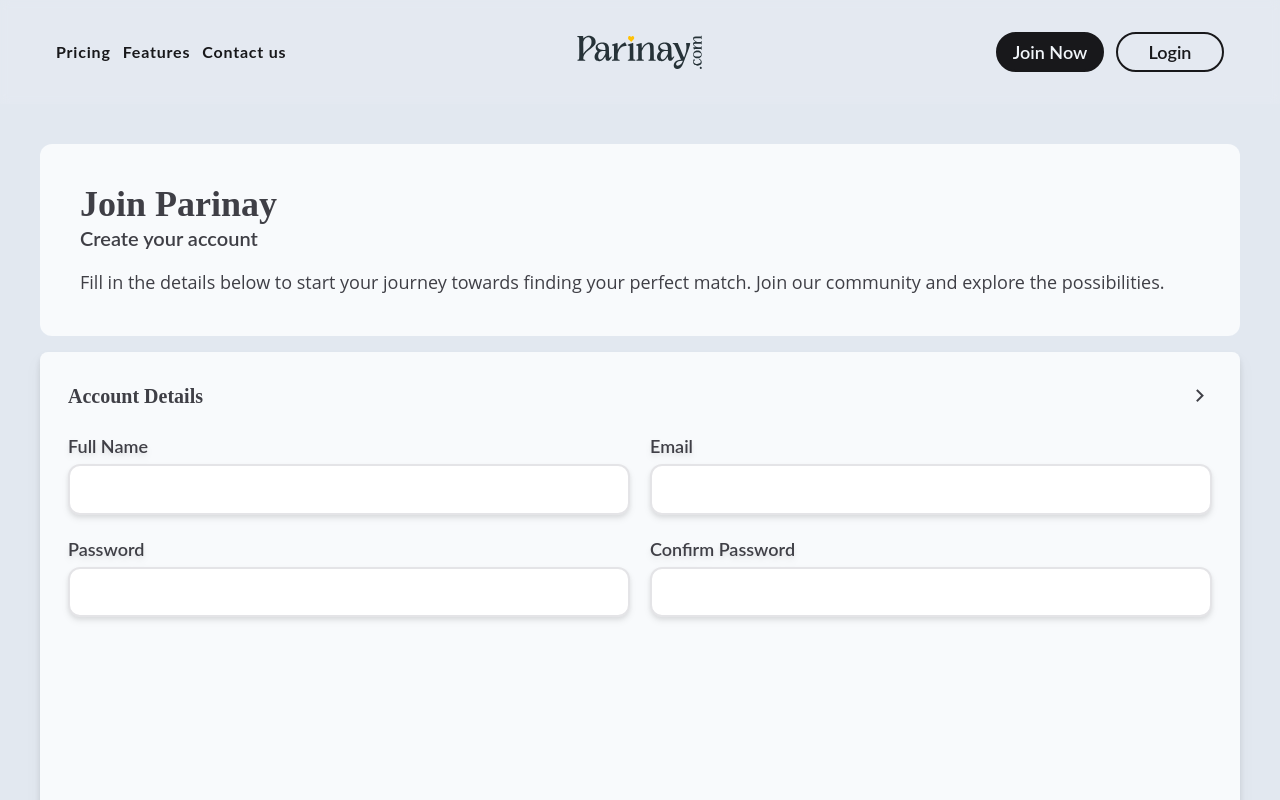
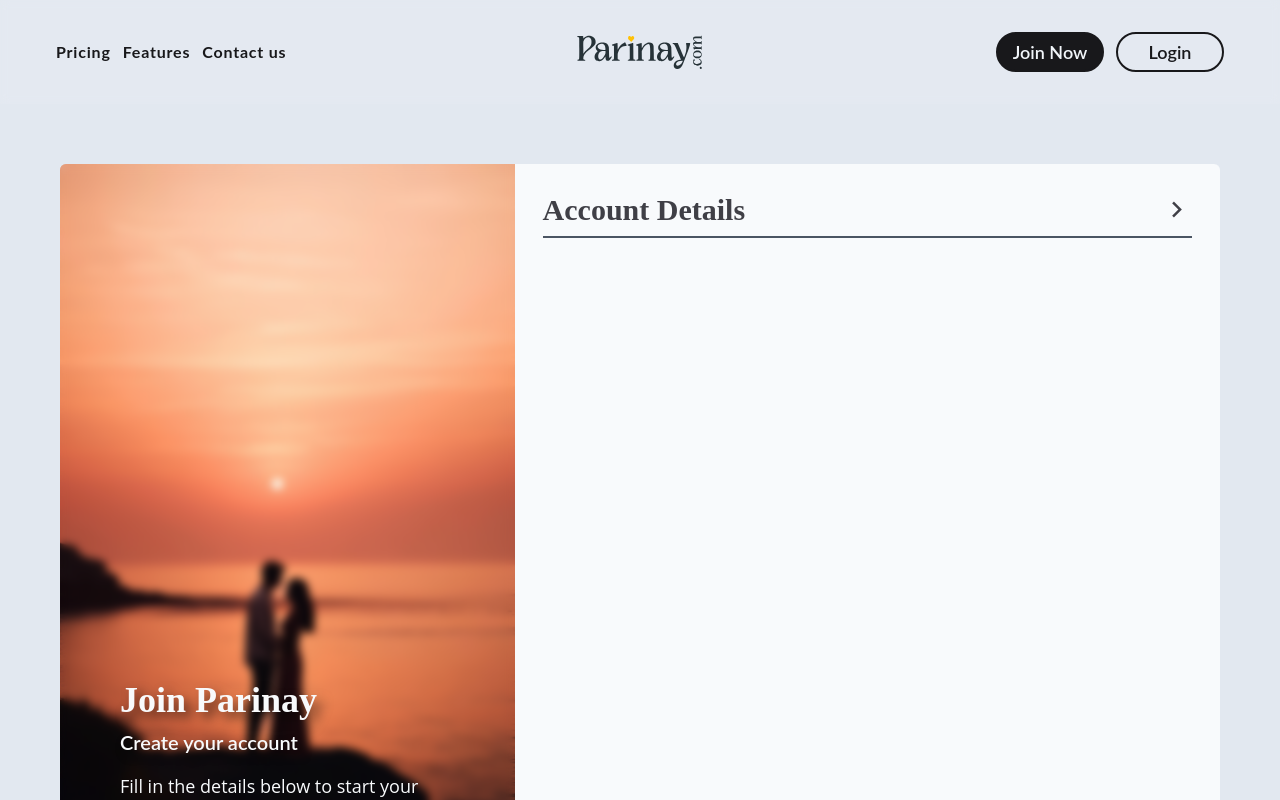
Before and after one commit to JyotiInHex/Parinay, a React (Create React App) app: page /register in a window 1280 px wide. Shown: the top 800 px of the page. Built offline with nearby package versions, Linux system fonts and the light colour scheme; the HTML template or start-up script is replaced by a standard one.

Commit message:
today last

```diff
--- a/src/auth/register.jsx
+++ b/src/auth/register.jsx
@@ -1,4 +1,5 @@
 import React, { useState } from 'react'
+import registerBg from '../assets/registration-2.webp'
 
 const Register = () => {
   const [step, setStep] = useState(1);
@@ -11,103 +12,44 @@
     step6: '',
     step7: '',
   });
+  const [animation, setAnimation] = useState(0);
+  const handleNext = () =>{
+    setAnimation('animate-slide-left')
+    setStep(step + 1);
+  }
+  const handlePrev = () =>{
+    setAnimation('animate-slide-right')
+    setStep(step - 1);
+  }
+
 
   return (
     <>
-      <div className="relative w-full h-auto text-zinc-700 p-10">
-        <div className="p-10 w-full h-auto bg-slate-50 rounded-xl">
-            <h2 className="text-4xl font-playfair font-extrabold">Join Parinay</h2>
-            <h3 className="text-xl font-lato font-semibold mb-4">Create your account</h3>
-            <p className="text-lg font-opensans font-medium">Fill in the details below to start your journey towards finding your perfect match. Join our community and explore the possibilities.</p>
-        </div>
-        <form className="w-full h-auto p-7 mt-4 bg-slate-50 rounded-lg drop-shadow-lg overflow-hidden" method='POST'>
-              <div className='relative w-full h-max min-h-[55vh] transition-all'>
-                {step === 1 && (
-                  <div className='grid grid-cols-2 gap-5 w-full min-w-full'>
-                    <div className='col-start-1 col-end-3 flex items-center justify-between'>
-                      <h3 className='space-y-4 text-xl text-zinc-700 font-semibold font-merriweather'>Account Details</h3>
-                      <span className='ri-arrow-right-s-line cursor-pointer text-2xl text-zinc-700 font-medium' onClick={() => setStep(step + 1)}></span>
-                    </div>
-
-                    <div className="drop-shadow-md">
-                        <label className="block text-lg font-lato font-semibold mb-1" for="name">Full Name</label>
-                        <input className="outline-none border-2 border-zinc-200 rounded-xl w-full py-3 px-4 text-lg font-lato font-semibold text-zinc-800 leading-tight transition-all focus:border-blue-500" id="name" type="text" name="name" required/>
-                    </div>
-                    <div className="drop-shadow-md">
-                        <label className="block text-lg font-lato font-semibold mb-1" for="email">Email</label>
-                        <input className="outline-none border-2 border-zinc-200 rounded-xl w-full py-3 px-4 text-lg font-lato font-semibold text-zinc-800 leading-tight transition-all focus:border-blue-500" id="email" type="email" name="email" required/>
-                    </div>
-                    <div className="drop-shadow-md">
-                      <label className="block text-lg font-lato font-semibold mb-1" for="password">Password</label>
-                      <input className="outline-none border-2 border-zinc-200 rounded-xl w-full py-3 px-4 text-lg font-lato font-semibold text-zinc-800 leading-tight transition-all focus:border-blue-500" id="password" type="password" name="password" required/>
-                    </div>
-                    <div className="drop-shadow-md">
-                      <label className="block text-lg font-lato font-semibold mb-1" for="conPassword">Confirm Password</label>
-                      <input className="outline-none border-2 border-zinc-200 rounded-xl w-full py-3 px-4 text-lg font-lato font-semibold text-zinc-800 leading-tight transition-all focus:border-blue-500" id="conPassword" type="password" name="conPassword" required/>
-                    </div>
-                  </div>
-                )}
-                {step === 2 && (
-                  <div className='grid grid-cols-2 gap-5 w-full min-w-full '>
-                    <div className='col-start-1 col-end-3 flex items-center justify-between'>
-                      <span className='ri-arrow-left-s-line cursor-pointer text-2xl text-zinc-700 font-medium' onClick={() => setStep(step - 1)}></span>
-                      <h3 className='space-y-4 text-xl text-zinc-700 font-semibold font-merriweather'>Profile Information</h3>
-                      <span className='ri-arrow-right-s-line cursor-pointer text-2xl text-zinc-700 font-medium' onClick={() => setStep(step + 1)}></span>
-                    </div>
-
-                    <div className="drop-shadow-md">
-                      <label className="block text-lg font-lato font-semibold mb-1" for="gender">Gender</label>
-                      <select name="gender" id="gender" className="outline-none border-2 border-zinc-200 rounded-xl w-full py-3 px-4 text-lg font-lato font-semibold text-zinc-800 leading-tight transition-all focus:border-blue-500">
-                        <option value="null" selected disabled hidden>Select</option>
-                        <option value="women">Women</option>
-                        <option value="men">Men</option>
-                        <option value="other">Other</option>
-                      </select>
-                    </div>
-                    <div className="drop-shadow-md">
-                      <label className="block text-lg font-lato font-semibold mb-1" for="maritalStatus">Marital Status</label>
-                      <select name="maritalStatus" id="maritalStatus" className="outline-none border-2 border-zinc-200 rounded-xl w-full py-3 px-4 text-lg font-lato font-semibold text-zinc-800 leading-tight transition-all focus:border-blue-500">
-                        <option value="null" selected disabled hidden>Select</option>
-                        <option value="never married">Never Married</option>
-                        <option value="divorced">Divorced</option>
-                        <option value="widowed">Widowed</option>
-                        <option value="separated">Separated</option>
-                      </select>
-                    </div>
-                    <div className="drop-shadow-md">
-                      <label className="block text-lg font-lato font-semibold mb-1" for="dob">Date of Birth</label>
-                      <input className="outline-none border-2 border-zinc-200 rounded-xl w-full py-3 px-4 text-lg font-lato font-semibold text-zinc-800 leading-tight transition-all focus:border-blue-500" id="dob" type="date" name="dob" required/>
-                    </div>
-                    <div className="drop-shadow-md">
-                      <label className="block text-lg font-lato font-semibold mb-1" for="phone">Phone Number</label>
-                      <input className="outline-none border-2 border-zinc-200 rounded-xl w-full py-3 px-4 text-lg font-lato font-semibold text-zinc-800 leading-tight transition-all focus:border-blue-500" id="phone" type="tel" name="phone" required/>
-                    </div>
-                  </div>
-                )}
-                {step === 3 && (
-                <div className='grid grid-cols-2 gap-5 w-full min-w-full'>
-                  <div className='col-start-1 col-end-3 flex items-center justify-between'>
-                    <span className='ri-arrow-left-s-line cursor-pointer text-2xl text-zinc-700 font-medium' onClick={() => setStep(step - 1)}></span>
-                    <h3 className='space-y-4 text-xl text-zinc-700 font-semibold font-merriweather'>Location</h3>
-                  </div>
-
-                  <div className="drop-shadow-md">
-                    <label className="block text-lg font-lato font-semibold mb-1" for="country">Country</label>
-                    <input className="outline-none border-2 border-zinc-200 rounded-xl w-full py-3 px-4 text-lg font-lato font-semibold text-zinc-800 leading-tight transition-all focus:border-blue-500" id="country" type="text" name="country" value="India" readOnly />
-                  </div>
-                  <div className="drop-shadow-md">
-                    <label className="block text-lg font-lato font-semibold mb-1" for="state">State</label>
-                    <input className="outline-none border-2 border-zinc-200 rounded-xl w-full py-3 px-4 text-lg font-lato font-semibold text-zinc-800 leading-tight transition-all focus:border-blue-500" id="state" type="text" name="state" value="Assam" readOnly />
-                  </div>
-                  <div className="drop-shadow-md">
-                    <label className="block text-lg font-lato font-semibold mb-1" for="city">City</label>
-                    <input className="outline-none border-2 border-zinc-200 rounded-xl w-full py-3 px-4 text-lg font-lato font-semibold text-zinc-800 leading-tight transition-all focus:border-blue-500" id="city" type="text" name="city" required />
+      <div className="relative w-full h-auto p-5">
+        <div className="p-10 w-full h-auto rounded-xl flex">
+          <div className='relative z-10 w-[60%] min-h-[95vh] flex flex-col justify-end text-slate-50 p-10'>
+            <figure className='absolute top-0 left-0 z-[-1] w-full h-full overflow-hidden rounded-l-md'>
+              <img src={registerBg} alt="registerBg" className='w-full h-full object-cover pointer-events-none' />
+            </figure>
+            <span className='absolute top-0 left-0 z-[-1] w-full h-full backdrop-blur-sm rounded-md'></span>
+            <h2 className="ml-5 text-4xl font-playfair font-extrabold text-shadow-3xl">Join Parinay</h2>
+            <h3 className="ml-5 text-xl font-lato font-semibold mb-4 mt-2 text-shadow-2xl">Create your account</h3>
+            <p className="ml-5 text-lg font-opensans font-medium">Fill in the details below to start your journey towards finding your perfect match. Join our community and explore the possibilities.</p>
+          </div>
+          <form className="w-full h-auto bg-slate-50 rounded-r-md overflow-hidden" method='POST'>
+            <div className='relative w-full h-max transition-all p-7 text-zinc-700 overflow-hidden'>
+                <div className={animation}>
+                  <h2 className='flex justify-between items-end text-3xl font-playfair font-extrabold border-b-2 border-gray-600 pb-2'>Account Details
+                    <i className='ri-arrow-right-s-line text-end font-medium '></i>
+                  </h2>
+                  {/* fieldset */}
+                  <div className=''>
+                    <label htmlFor=""></label>
                   </div>
                 </div>
-                )}
-              </div>
-                {/* <h5 className="mt-3 w-full text-center text-base font-lato font-medium">already have an account? <button type="button" className="font-semibold text-blue-500 transition-all hover:text-blue-700 underline">Sign In</button></h5> */}
-            </form>
+            </div>
+          </form>
+        </div>
       </div>
     </>
   )
```
Also changed, not shown: src/assets/registration-1.webp (added), src/assets/registration-2.webp (added), src/index.css (line endings or trailing spaces).
